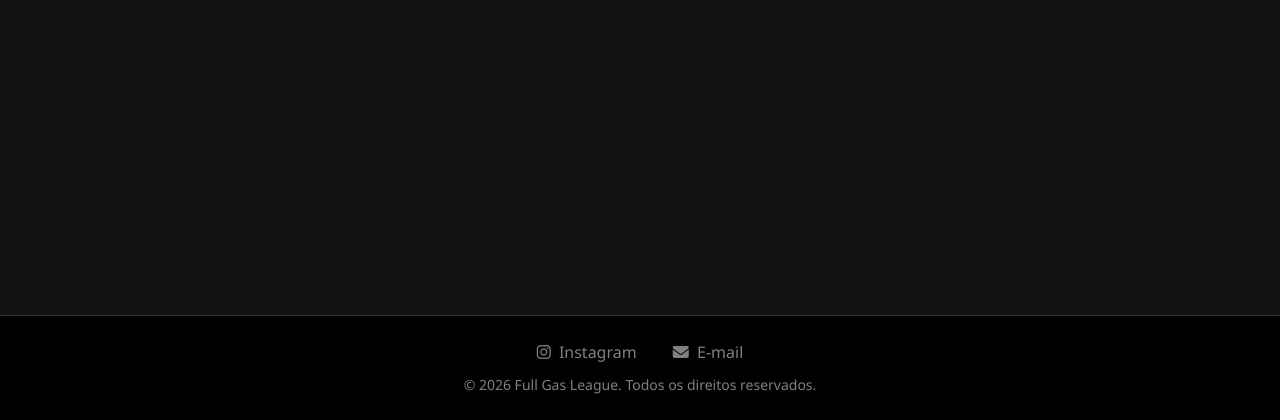
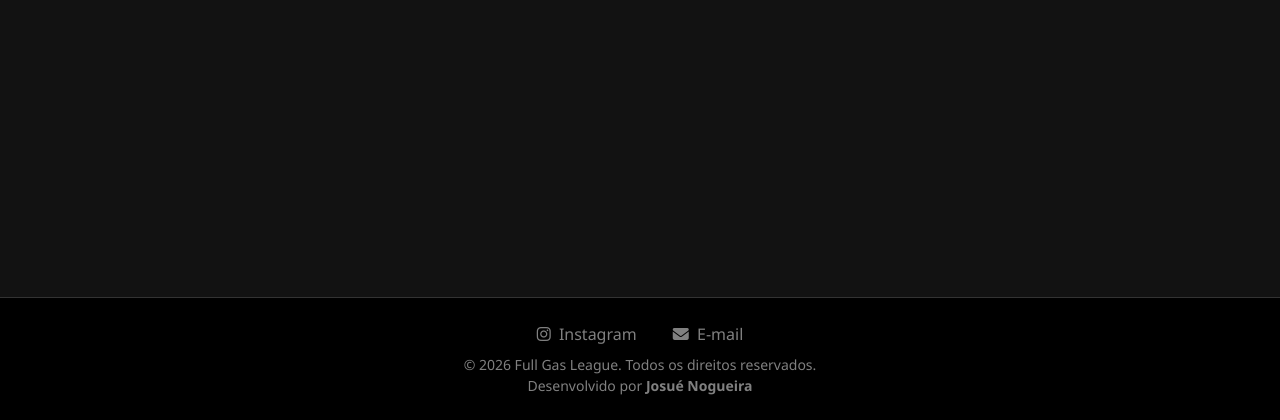
Before and after one commit to JosunoBR/Full-Gas-League, a Flask app: page /admin/users in a window 1280 px wide. Shown: the part 380-800 px from the top of the page. Run offline with Flask 3, Linux system fonts and the light colour scheme; a user stored in the database is signed in; some web fonts are replaced.

Commit message:
adicionado assinatura

```diff
--- a/app/templates/base.html
+++ b/app/templates/base.html
@@ -169,7 +169,11 @@
                     <i class="fa-solid fa-envelope me-1"></i> E-mail
                 </a>
             </div>
-            <small>&copy; {{ now_year }} Full Gas League. Todos os direitos reservados.</small>
+            <div class="small">
+                &copy; {{ now_year }} Full Gas League. Todos os direitos reservados.
+                <br>
+                Desenvolvido por <a href="mailto:josu.nogueira@gmail.com" class="text-white-50 text-decoration-none fw-bold">Josué Nogueira</a>
+            </div>
         </div>
     </footer>
 
```
